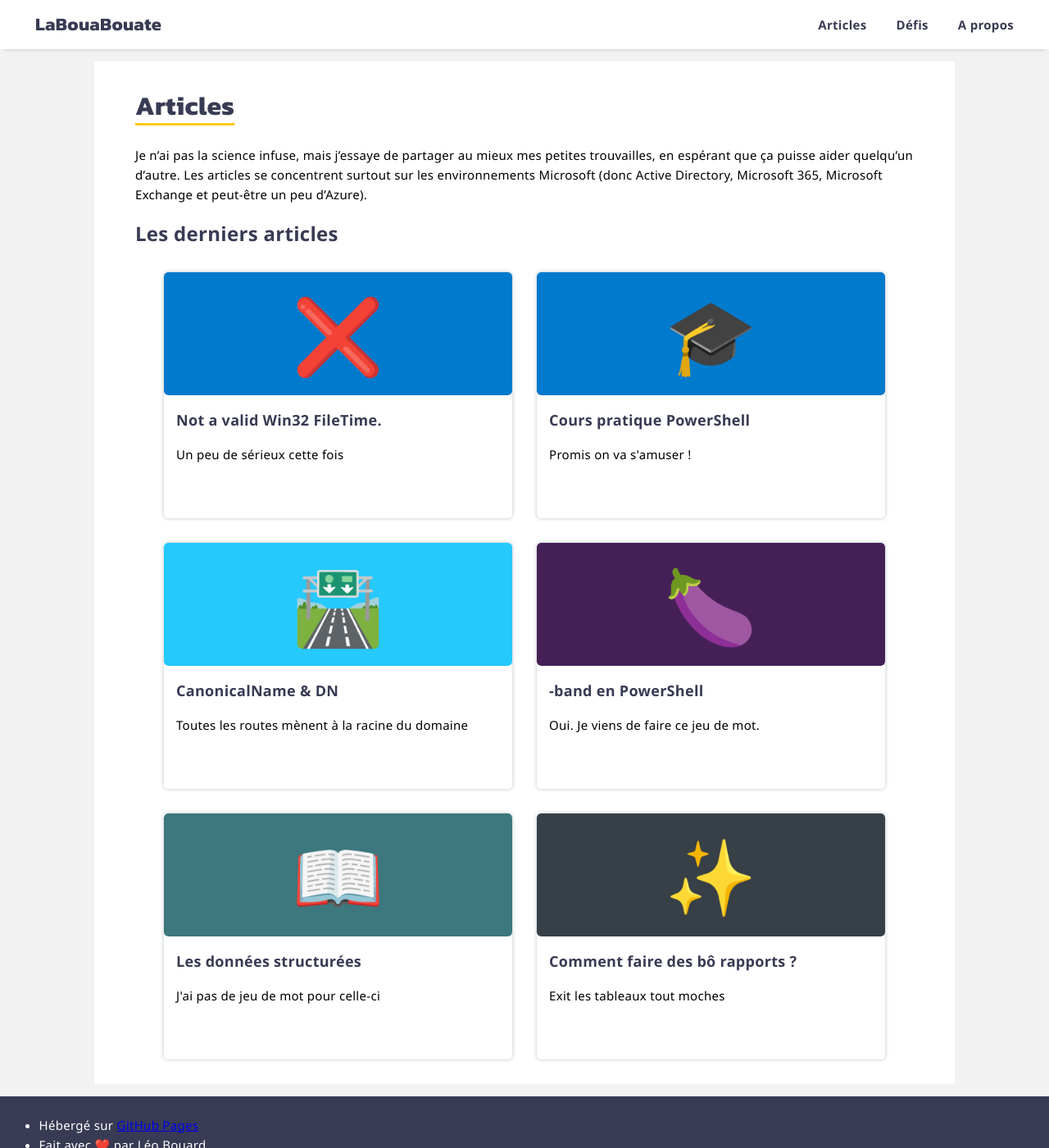
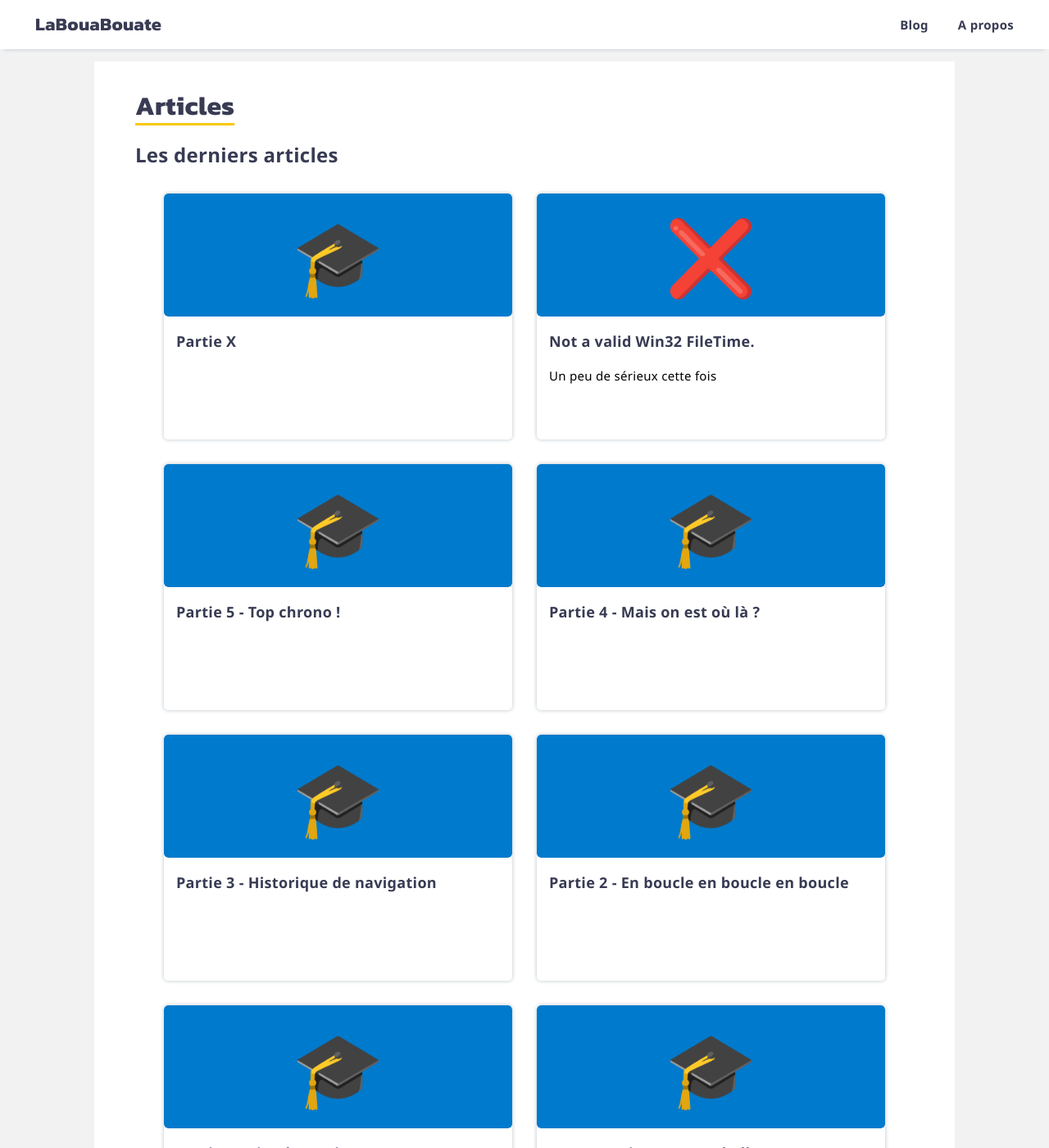
Before and after one commit to leobouard/leobouard.github.io, a Jekyll site: the page built from blog.md, in a window 1280 px wide and 1400 px high. Shown: the whole window at 82% size. Built offline with Jekyll 4.4.1, drawn with Linux system fonts in a browser that asks for light colours; our own code applies the rules of GitHub Pages for plain Markdown files; some of the changed text lies outside the part shown.

Commit message:
Fusion de défis & articles

```diff
--- a/_layouts/default.html
+++ b/_layouts/default.html
@@ -19,8 +19,7 @@
       <nav>
         <a href="{{ "/" | absolute_url }}" style="font-family: 'Kanit', sans-serif; font-weight: 700; font-size: 22px;">LaBouaBouate</a>
         <a href="/about">A propos</a>
-        <a href="/challenges">Défis</a>
-        <a href="/howto">Articles</a>
+        <a href="/blog">Blog</a>
       </nav>
     </header>
 
--- a/howto.md
+++ b/blog.md
@@ -1,16 +1,14 @@
 ---
-permalink: /howto
+permalink: /blog
 ---
 
 # Articles
-
-Je n'ai pas la science infuse, mais j'essaye de partager au mieux mes petites trouvailles, en espérant que ça puisse aider quelqu'un d'autre. Les articles se concentrent surtout sur les environnements Microsoft (donc Active Directory, Microsoft 365, Microsoft Exchange et peut-être un peu d'Azure).
 
 ## Les derniers articles
 
 <div class="posts">
     {% for post in site.posts %}
-        {% if post.tags contains "howto" %}
+        {% if post.thumbnailColor contains "#" %}
             <a href="{{ post.id }}">
                 <div class="card">
                     <div class="thumbnailLimits">
```
Also changed, not shown: index.md (+14 -6 lines).
